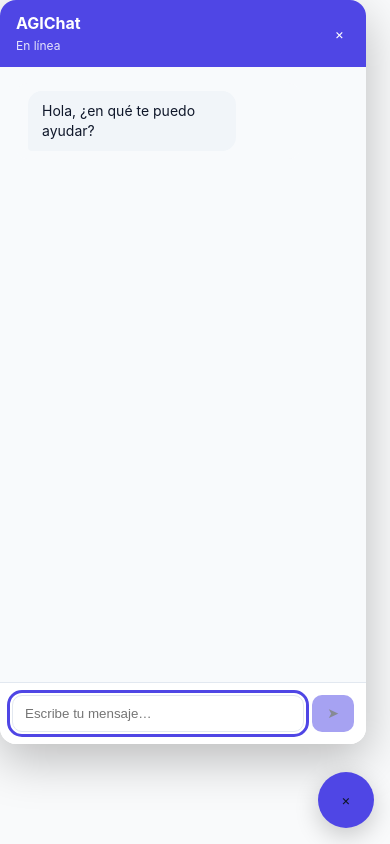
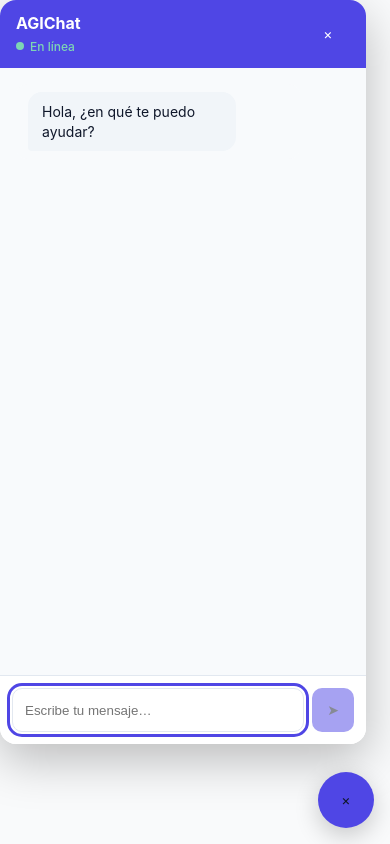
Before and after one commit to quiqueb06/Proyecto-1-agichat-widget, a React (Vite) app: page / in a window 390 px wide. Both pictures are taken after a click on the button "Abrir chat". Built offline with nearby package versions, Linux system fonts and the light colour scheme.

Commit message:
feat: se dejó ARIA explícito

```diff
--- a/src/components/AGIChatView.tsx
+++ b/src/components/AGIChatView.tsx
@@ -1,4 +1,4 @@
-import { useEffect, useRef } from 'react';
+import { useEffect, useId, useRef } from 'react';
 import type { ChatViewProps } from '../core';
 import { ChatLauncher } from './ChatLauncher';
 import { ChatWindow } from './ChatWindow';
@@ -20,6 +20,7 @@ export function AGIChatView({
   onOpen,
   onClose,
 }: ChatViewProps) {
+  const windowId = useId();
   const inputRef = useRef<HTMLInputElement>(null);
   const launcherRef = useRef<HTMLButtonElement>(null);
   const wasOpen = useRef(open);
@@ -56,6 +57,7 @@ useEffect(() => {
     <div className="agichat-widget">
       {open && (
         <ChatWindow
+          id={windowId}
           messages={messages}
           isTyping={isTyping}
           title={title}
@@ -74,6 +76,7 @@ useEffect(() => {
       <ChatLauncher
         ref={launcherRef}
         isOpen={open}
+        controlsId={open ? windowId : undefined}
         onClick={open ? onClose : onOpen}
       />
     </div>
--- a/src/components/ChatLauncher.tsx
+++ b/src/components/ChatLauncher.tsx
@@ -1,12 +1,13 @@
 import { forwardRef } from 'react';
 
 type ChatLauncherProps = {
+  controlsId?: string;
   isOpen: boolean;
   onClick: () => void;
 };
 
 export const ChatLauncher = forwardRef<HTMLButtonElement, ChatLauncherProps>(
-  function ChatLauncher({ isOpen, onClick }, ref) {
+  function ChatLauncher({ isOpen, onClick, controlsId }, ref) {
     return (
       <button
         ref={ref}
@@ -14,6 +15,7 @@ export const ChatLauncher = forwardRef<HTMLButtonElement, ChatLauncherProps>(
         className="agichat-launcher"
         onClick={onClick}
         aria-label={isOpen ? 'Cerrar chat' : 'Abrir chat'}
+        aria-controls={controlsId}
         aria-expanded={isOpen}
       >
         <span aria-hidden="true">{isOpen ? '×' : '💬'}</span>
--- a/src/components/ChatWindow.tsx
+++ b/src/components/ChatWindow.tsx
@@ -12,6 +12,7 @@ const STATUS_LABELS: Record<ConnectionState, string> = {
 };
 
 type ChatWindowProps = {
+  id: string;
   messages: readonly Message[];
   isTyping?: boolean;
   title: string;
@@ -27,6 +28,7 @@ type ChatWindowProps = {
 };
 
 export function ChatWindow({
+  id,
   messages,
   isTyping = false,
   title,
@@ -42,6 +44,7 @@ export function ChatWindow({
 }: ChatWindowProps) {
   return (
     <section
+      id={id}
       className="agichat-window"
       role="dialog"
       aria-modal="false"
--- /dev/null
+++ b/src/styles.d.ts
@@ -0,0 +1 @@
+declare module '*.css';
--- a/src/styles/widget.css
+++ b/src/styles/widget.css
@@ -266,6 +266,91 @@
   border: 0;
 }
 
+.agichat-status {
+  display: inline-flex;
+  align-items: center;
+  gap: 6px;
+
+  font-size: 12px;
+  font-weight: 500;
+}
+
+.agichat-status::before {
+  content: '';
+
+  width: 8px;
+  height: 8px;
+
+  border-radius: 50%;
+
+  background: currentColor;
+}
+
+.agichat-status[data-state='connected'] {
+  color: #86efac;
+}
+
+.agichat-status[data-state='connecting'],
+.agichat-status[data-state='reconnecting'] {
+  color: #fde68a;
+}
+
+.agichat-status[data-state='disconnected'] {
+  color: #cbd5e1;
+}
+
+.agichat-status[data-state='error'] {
+  color: #fca5a5;
+}
+
+.agichat-error {
+  margin: 0;
+  padding: 10px 14px;
+
+  background: color-mix(in srgb, var(--agichat-error) 12%, transparent);
+  color: var(--agichat-error);
+
+  border-top: 1px solid
+    color-mix(in srgb, var(--agichat-error) 30%, transparent);
+
+  font-size: 13px;
+}
+
+.agichat-failed {
+  margin-top: 8px;
+
+  display: flex;
+  align-items: center;
+  gap: 8px;
+
+  font-size: 12px;
+  color: var(--agichat-error);
+}
+
+.agichat-retry {
+  border: 1px solid currentColor;
+  border-radius: 8px;
+
+  padding: 4px 8px;
+
+  background: transparent;
+  color: inherit;
+
+  font: inherit;
+  font-weight: 600;
+
+  cursor: pointer;
+}
+
+.agichat-retry:hover {
+  background: color-mix(in srgb, var(--agichat-error) 10%, transparent);
+}
+
+.agichat-retry:focus-visible {
+  outline: 3px solid var(--agichat-error);
+  outline-offset: 2px;
+}
+
 @media (max-width: 480px) {
   .agichat-window {
     inset: 0;
@@ -277,8 +362,37 @@
     border-radius: 0;
   }
 
+  .agichat-header {
+    padding: 16px 18px;
+  }
+
+  .agichat-messages {
+    padding: 14px;
+  }
+
+  .agichat-input-area {
+    padding:
+      12px
+      max(12px, env(safe-area-inset-right))
+      max(12px, env(safe-area-inset-bottom))
+      max(12px, env(safe-area-inset-left));
+  }
+
   .agichat-launcher {
-    right: 16px;
-    bottom: 16px;
+    right: max(16px, env(safe-area-inset-right));
+    bottom: max(16px, env(safe-area-inset-bottom));
+
+    width: 56px;
+    height: 56px;
+  }
+
+  .agichat-input-area input,
+  .agichat-input-area button {
+    min-height: 44px;
+  }
+
+  .agichat-close {
+    min-width: 44px;
+    min-height: 44px;
   }
 }
```
Also changed, not shown: 1 other file (tests, documents, lock files or other folders).
